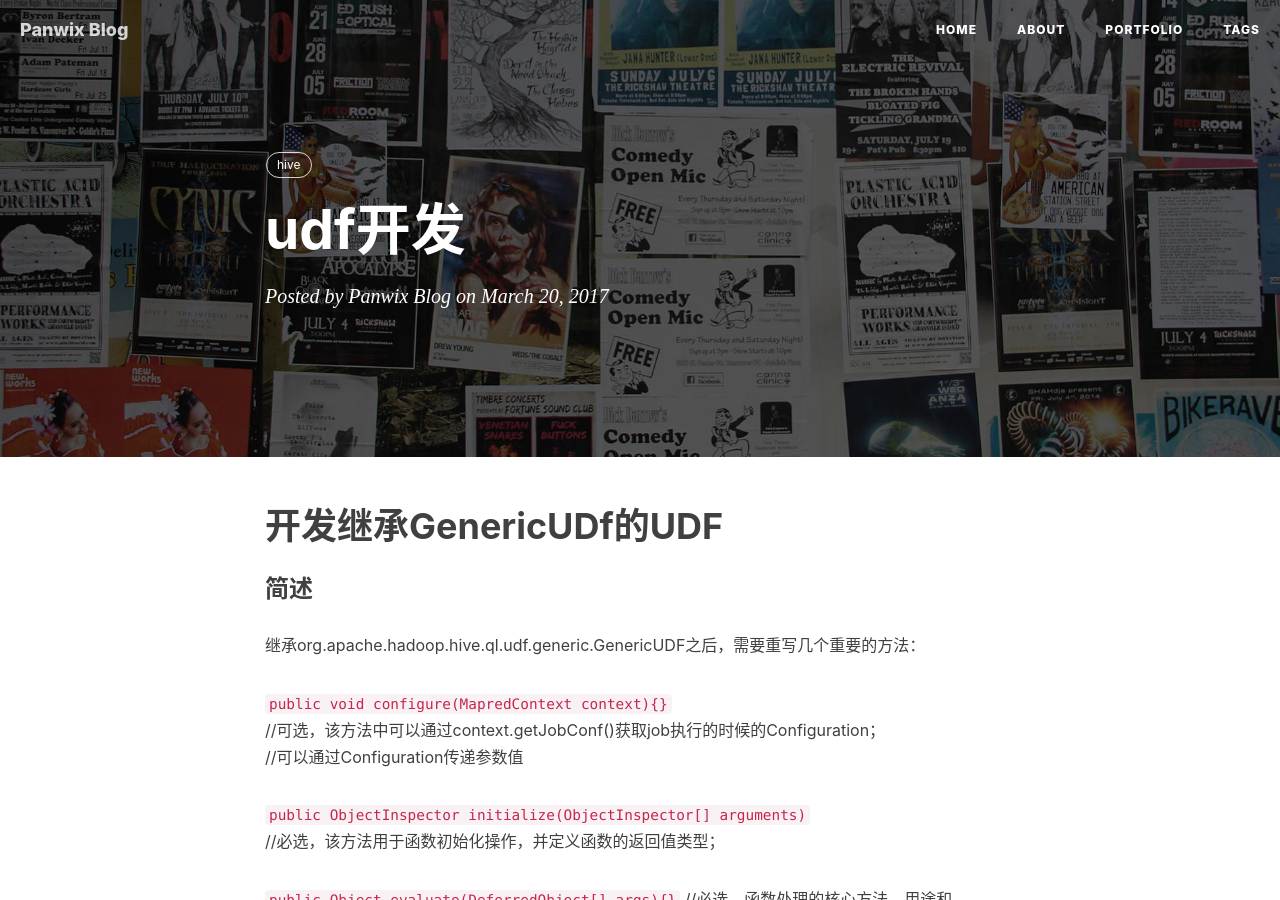
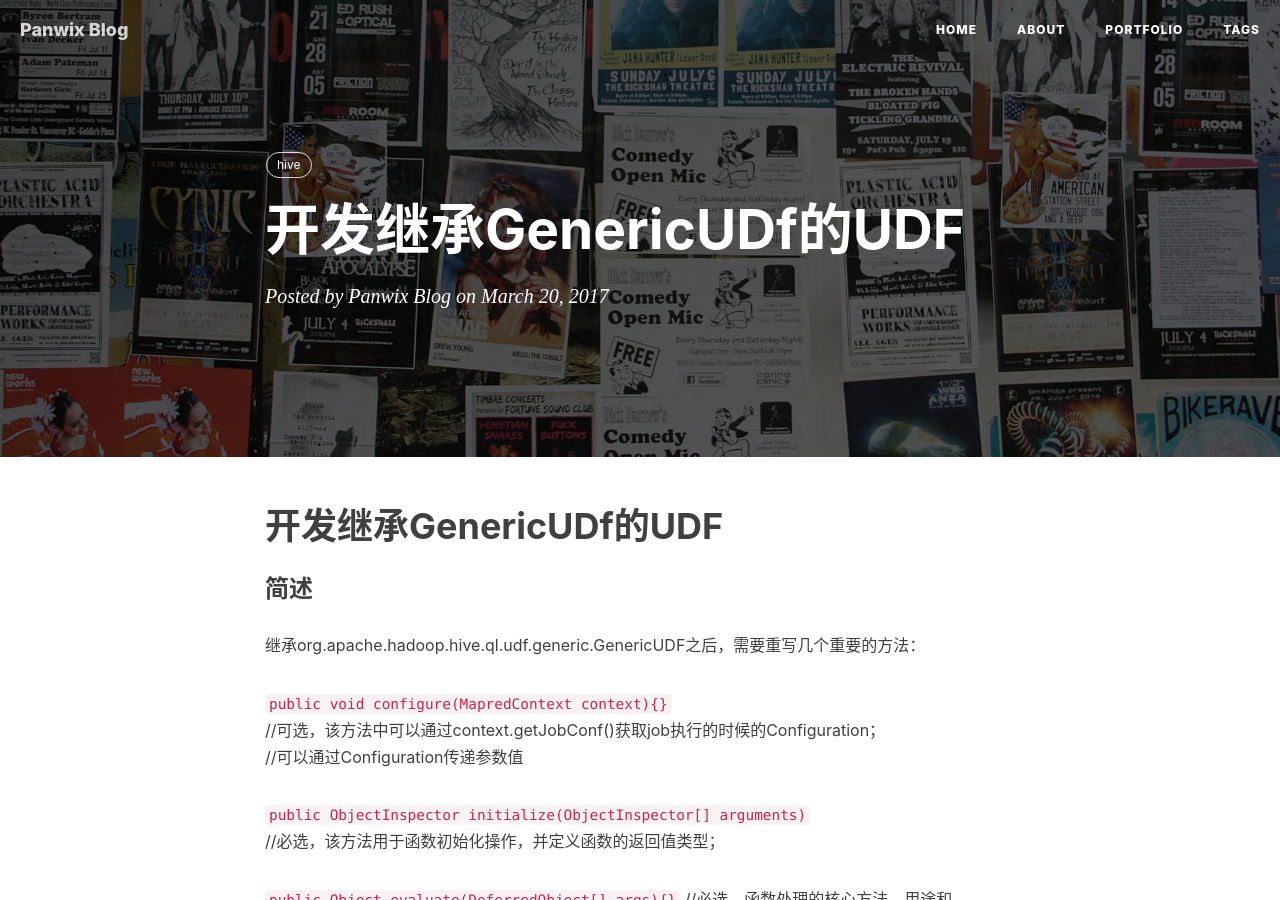
Before and after one commit to panwix/panwix.github.io, a Jekyll site: the page built from _posts/2017-3-20-hive-genericUDF.md, in a window 1280 px wide and 900 px high. Built offline with Jekyll 4.4.1, drawn with Linux system fonts in a browser that asks for light colours; nearby versions of some CDN libraries; comment, search, counter and statistics services are not loaded.

Commit message:
标题修改

```diff
--- a/_posts/2017-3-20-hive-genericUDF.md
+++ b/_posts/2017-3-20-hive-genericUDF.md
@@ -1,6 +1,6 @@
 ---
 layout: post
-title: udf开发
+title: 开发继承GenericUDf的UDF
 categories:  大数据平台架构
 tags: [hive]
 fullview: true
```
